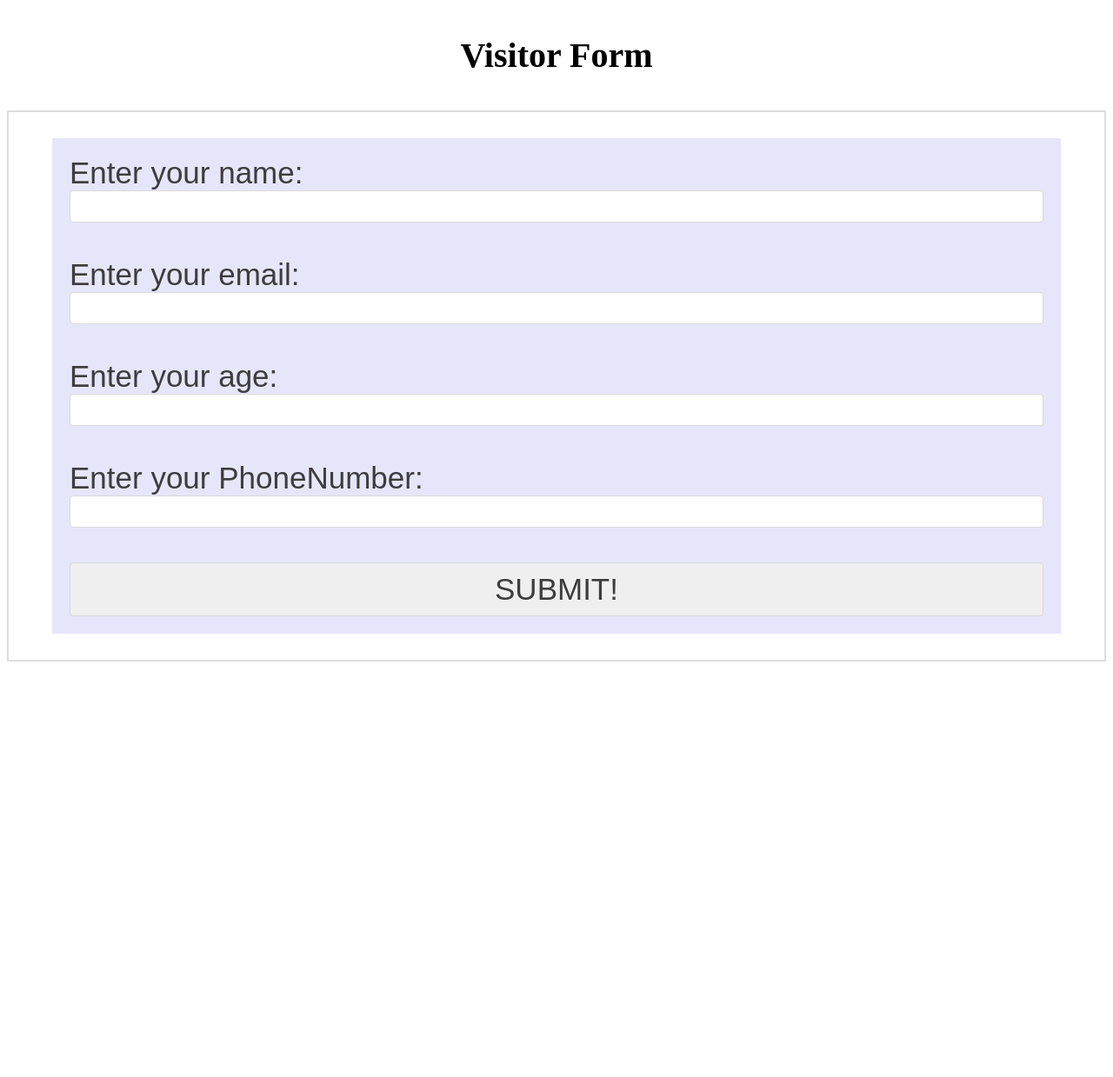
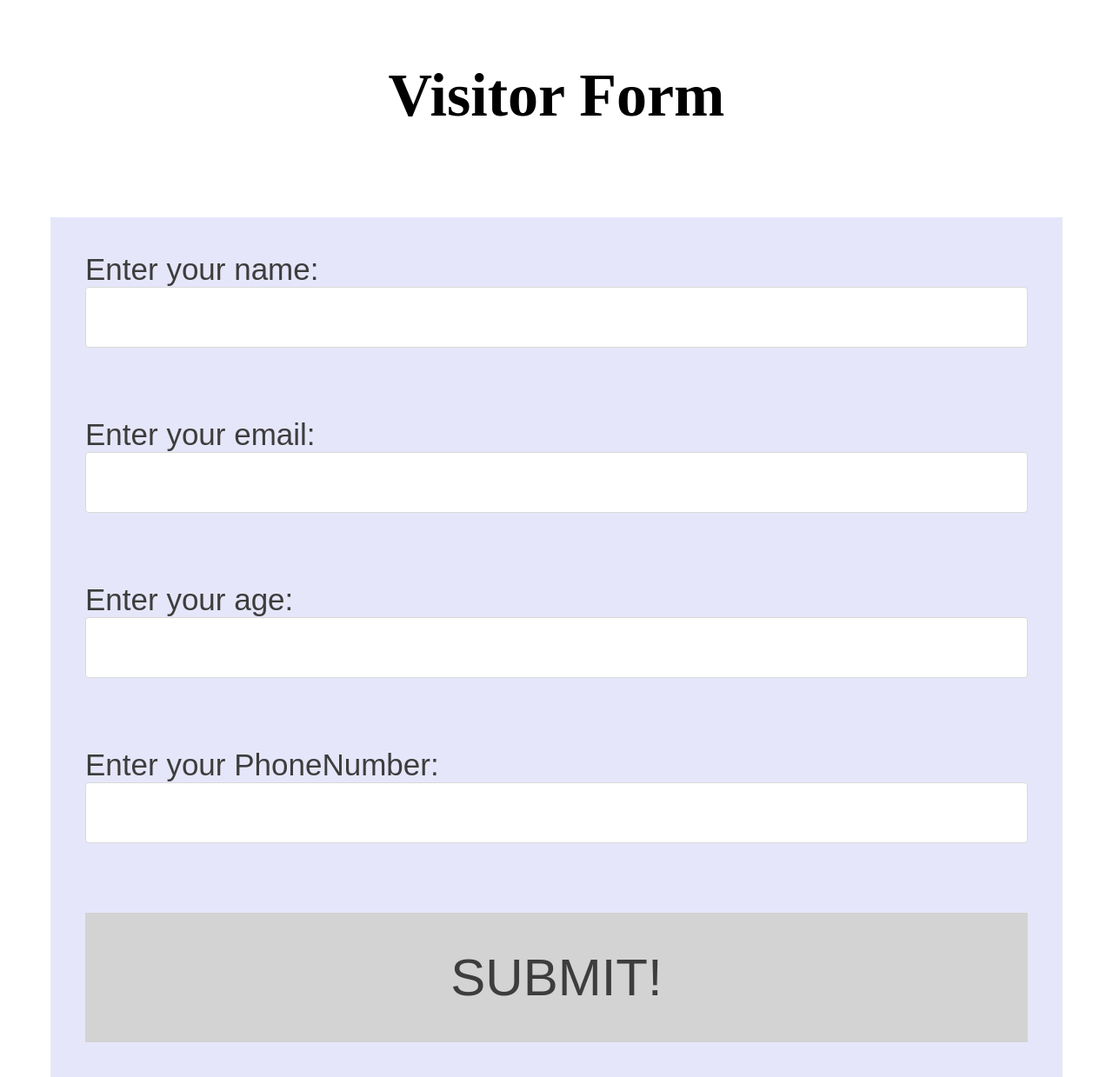
Before and after one commit to PPOS2EUN/festivalApp, a Django app: template mysite/myapp/templates/Form.html in a window 1280 px wide. Shown: the whole page at 87% size. Before the commit the page ends 761 px from the top, so only its background shows below. Run offline with Django 4.2, Linux system fonts and the light colour scheme; the template is opened without the code that fills it, so the values that code supplies are empty.

Commit message:
231101 17:31

```diff
--- a/mysite/myapp/templates/Form.html
+++ b/mysite/myapp/templates/Form.html
@@ -5,7 +5,7 @@
     <title>Title</title>
 <style>
     div{
-      padding: 20px;
+      padding: 40px;
       background: lavender;
     }
      h1 {
@@ -18,23 +18,23 @@
        padding: 10px;
        text-align: center;
      }
-
+    body, html{
+        height: 100%;
+    }
      form {
        background: white;
-       border: 2px solid #dedede;
-       display: flex;
-       flex-direction: column;
        justify-content: space-around;
        margin: 0 auto;
        padding: 30px 50px;
-       height: 60%;
+       height: 100%;
      }
 
      input, button{
        border: 1px solid #d9d9d9;
        border-radius: 4px;
        box-sizing: border-box;
-       padding: 10px;
+       padding: 30px;
+         height: 70px;
        width: 100%;
      }
 
@@ -45,17 +45,21 @@
        font-size: 35px;
        font-weight: 300;
      }
-
      h3{
          text-align: center;
-         font-size: 40px;
+         font-size: 70px;
      }
-     .submit{
-       color: #3d3d3d;
-       display: block;
-       font-family: sans-serif;
-       font-size: 35px;
-       font-weight: 300;
+     .submit > div{
+        color: #3d3d3d;
+        text-align: center;
+        display: block;
+        font-family: sans-serif;
+        font-size: 60px;
+        font-weight: 300;
+        background-color: lightgray;
+     }
+     a{
+        text-decoration: none;
      }
     </style>
     </head>
@@ -75,26 +79,26 @@
         <form action="" method="get" class="form-example">
             <div class="form-example">
             <label for="name">Enter your name: </label>
-            <input type="text" name="name" id="name" required />
+            <input type="text" name="name" id="name" />
           </div>
 
             <div class="form-example">
             <label for="email">Enter your email: </label>
-            <input type="email" name="email" id="email" required />
+            <input type="email" name="email" id="email" />
           </div>
 
           <div class="form-example">
             <label for="age">Enter your age: </label>
-            <input type="number" name="age" id="age" required />
+            <input type="number" name="age" id="age" />
           </div>
 
           <div class="form-example">
             <label for="phoneNumber">Enter your PhoneNumber: </label>
-            <input type="number" name="number" id="phoneNumber" required />
+            <input type="number" name="number" id="phoneNumber" />
           </div>
 
-          <div class="form-example">
-            <input type="submit" value="SUBMIT!" class="submit"/>
+        <div class="form-example">
+              <a class="submit" href="{% url 'Welcome' %}"><div>SUBMIT!</div></a>
           </div>
     </form>
 
--- a/mysite/myapp/templates/home.html
+++ b/mysite/myapp/templates/home.html
@@ -27,7 +27,7 @@
         }
         .container > img {
             height: 70%;
-            transform: translate(-12.5%, -19%);
+            transform: rotate(-90deg) translate(-12.5%, -19%);
         }
         .header .logo {
             vertical-align: middle;
--- a/mysite/myapp/urls.py
+++ b/mysite/myapp/urls.py
@@ -3,8 +3,7 @@
 
 urlpatterns = [
     path('', views.home, name="home"),
-    # path('faceDet/', views.faceDet, name='faceDet'),
     path('detectme', views.detectme,name='detectme'),
-    # path('detectface', views.detectface,name='detectface'),
-    path('form', views.Form, name='Form')
+    path('Welcome', views.Welcome, name='Welcome'),
+    path('Form', views.Form, name='Form')
 ]
```
Also changed, not shown: mysite/myapp/templates/Welcome.html (added, +12 -0 lines), mysite/myapp/views.py (+24 -2 lines).
